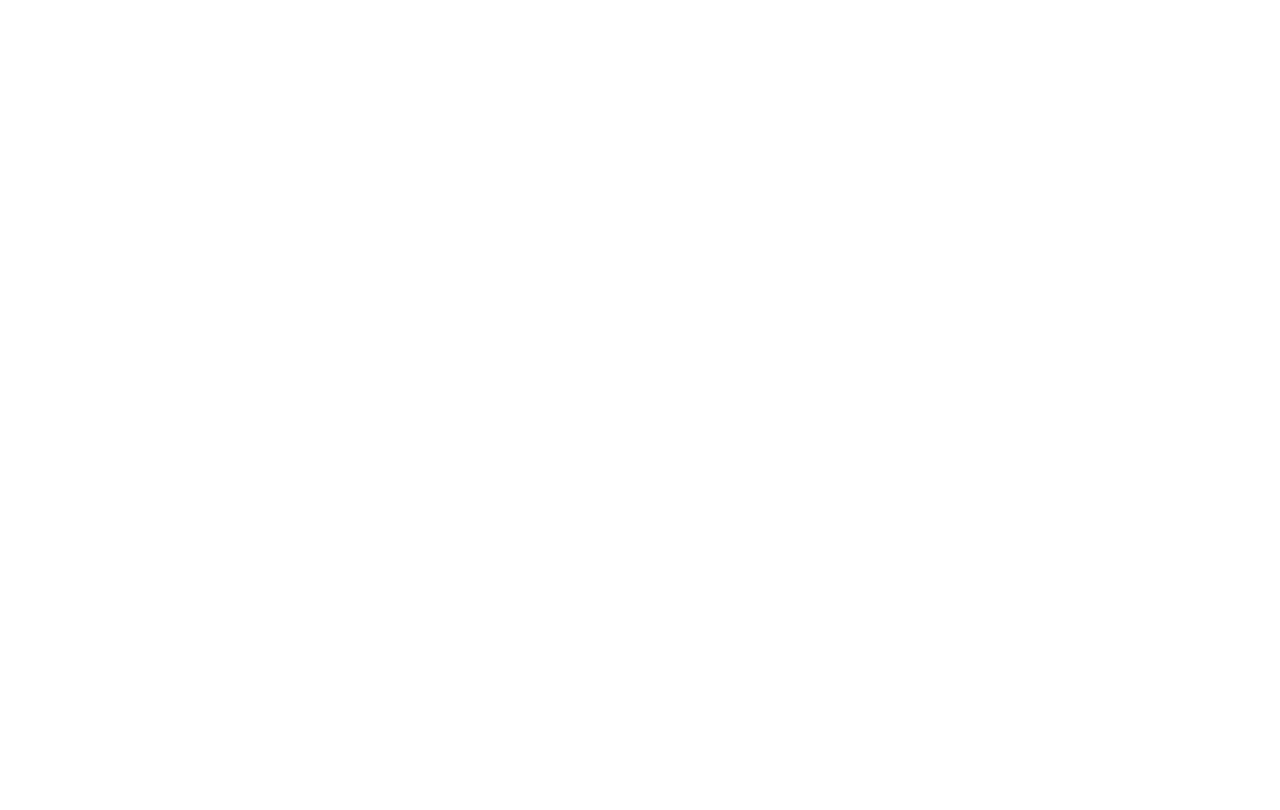
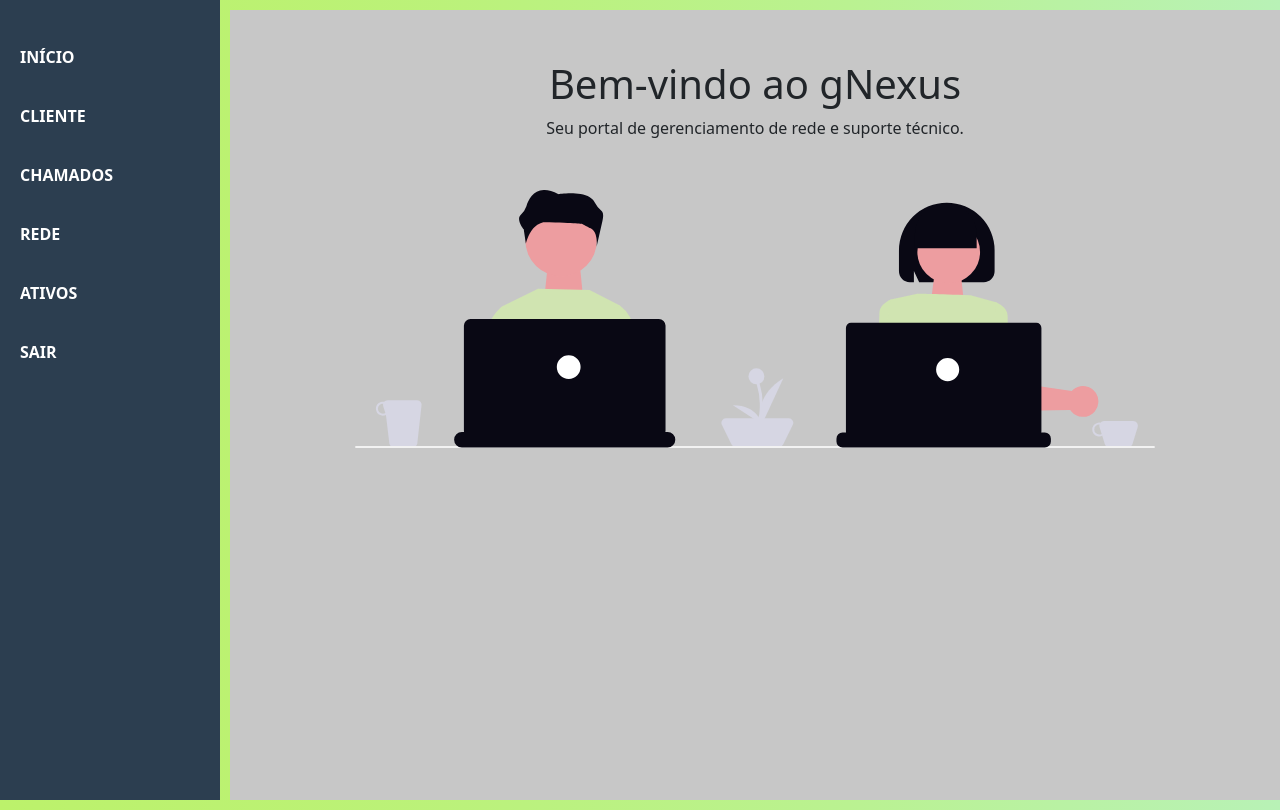
Before and after one commit to dd-nascimento/gNexus, a plain HTML site: page index.html in a window 1280 px wide. Drawn offline with nearby package versions, Linux system fonts and the light colour scheme.

Commit message:
Desenvolvendo index; Inserção de imagem de banner; Inclusão de funções para comportamento de página e modal.

```diff
--- a/_css/styleNexus.css
+++ b/_css/styleNexus.css
@@ -0,0 +1,84 @@
+/* IMPORTS */
+@import url('https://fonts.googleapis.com/css2?family=Roboto:ital,wght@0,100..900;1,100..900&family=Saira:ital,wght@0,100..900;1,100..900&display=swap');
+@import url("https://cdn.jsdelivr.net/npm/bootstrap-icons@1.13.1/font/bootstrap-icons.min.css");
+
+*{
+    padding: 0;
+    margin: 0;
+    box-sizing: border-box;
+}
+
+/* Declarações CSS */
+body{
+    background: linear-gradient(to right, #BCF26B 0%, 40.87677725118483%, #BAF291 66.25916957855225%, 83.12958478927612%, #B8F2B6 100%);
+    display: flex;
+}
+
+main {
+    display: flex;
+    width: 100%;
+    height: 100vh;
+}
+
+aside {
+    width: 220px;
+    background-color: #2c3e50;
+    color: white;
+    padding: 20px 0;
+}
+
+nav ul {
+    list-style: none;
+    padding: 0;
+    margin: 0;
+}
+
+nav ul li {
+    margin: 15px 0;
+}
+
+nav ul li a {
+    color: white;
+    text-decoration: none;
+    padding: 10px 20px;
+    display: block;
+    text-transform: uppercase;
+    font-weight: 600;
+    transition: 0.5s;
+}
+
+nav ul li a:hover {
+    background-color: #34495e;
+}
+
+nav ul li ul {
+    display: none;
+    list-style: none;
+    padding-left: 20px;
+}
+
+nav ul li:hover ul {
+    display: block;
+}
+
+section {
+    flex: 1;
+    background-color: #c7c7c7;
+    margin: 10px 0px 0px 10px;
+    height: auto;
+    display: flex;
+}
+
+.container {
+    width: 100%;
+    display: block;
+    height: 100vh;
+    justify-content: center;
+    align-items: center;
+    text-align: center;
+}
+
+.banner {
+    margin-top: 50px;
+    margin-bottom: 50px;
+}
--- a/index.html
+++ b/index.html
@@ -4,8 +4,50 @@
     <meta charset="UTF-8">
     <meta name="viewport" content="width=device-width, initial-scale=1.0">
     <title>gNexus - Home</title>
+    <link href="https://cdn.jsdelivr.net/npm/bootstrap@5.3.8/dist/css/bootstrap.min.css" rel="stylesheet" integrity="sha384-sRIl4kxILFvY47J16cr9ZwB07vP4J8+LH7qKQnuqkuIAvNWLzeN8tE5YBujZqJLB" crossorigin="anonymous">
+    <link rel="shortcut icon" href="./_img/icon.png" type="image/x-icon">
+    <link rel="stylesheet" href="./_css/styleNexus.css">
 </head>
 <body>
+    <main>
+        <aside>
+            <nav>
+                <ul class="menu">
+                    <li><a href="index.html">Início</a></li>
+                    <li><a href="#">Cliente</a>
+                        <ul class="submenu">
+                            <li><a href="#">Cadastrar</a></li>
+                            <li><a href="#">Consultar</a></li>
+                        </ul>
+                    </li>
+                    <li><a href="#">Chamados</a>
+                        <ul class="submenu">
+                            <li><a href="#">Abrir Chamado</a></li>
+                            <li><a href="#">Consultar Chamados</a></li>
+                        </ul>
+                    </li>
+                    <li><a href="#">Rede</a></li>
+                    <li><a href="#">Ativos</a>
+                        <ul class="submenu">
+                            <li><a href="#">Cadastrar Ativo</a></li>
+                            <li><a href="#">Consultar Ativos</a></li>
+                        </ul>
+                    </li>
+                    <li><a href="login.html">Sair</a></li>
+                </ul>
+            </nav>
+        </aside>
+        <section>
+            <div class="container">
+                <div class="banner">
+                    <h1>Bem-vindo ao gNexus</h1>
+                    <p>Seu portal de gerenciamento de rede e suporte técnico.</p>
+                </div>
+                <img src="./_img/undraw_shared-workspace_6y9d.svg" id="banner">
+            </div>
+        </section>
+    </main>
+
 
 </body>
 </html>
```
Also changed, not shown: js/comport.js (+10 -7 lines), _img/undraw_shared-workspace_6y9d.svg (added).
